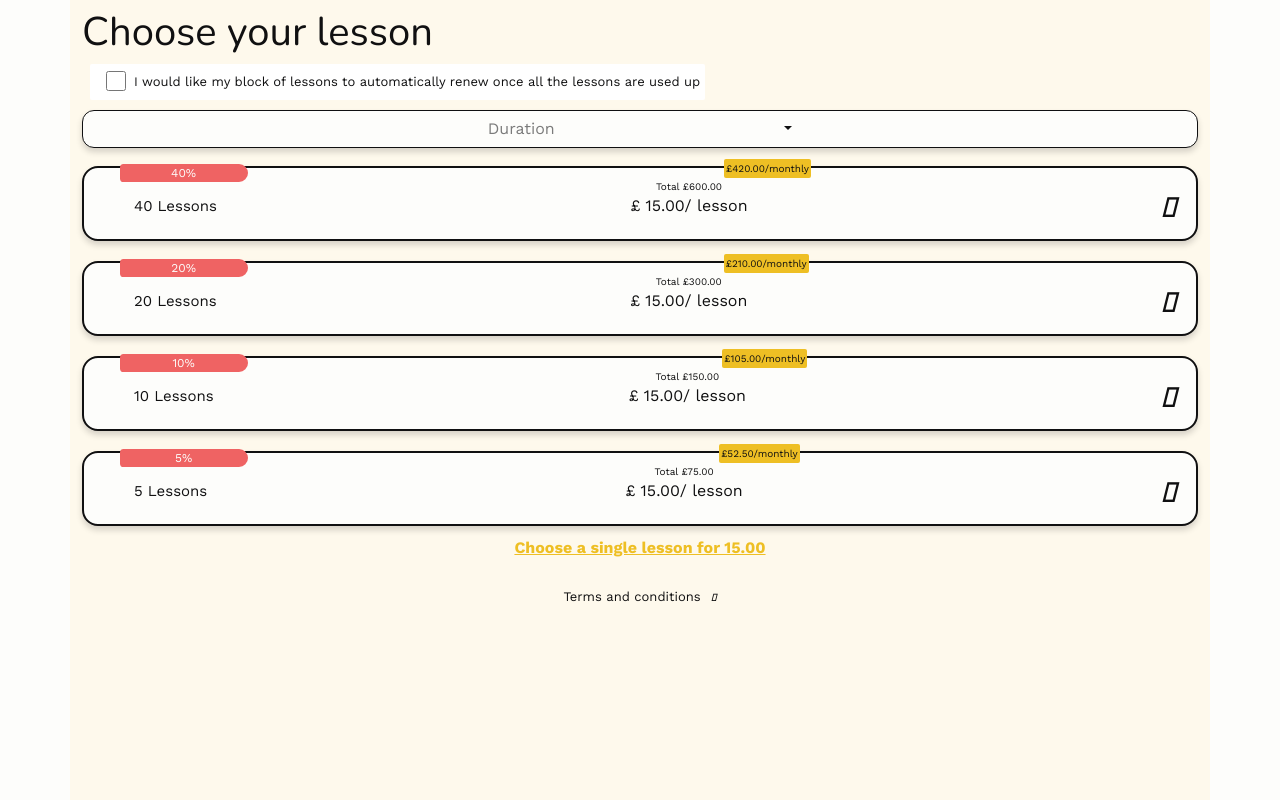
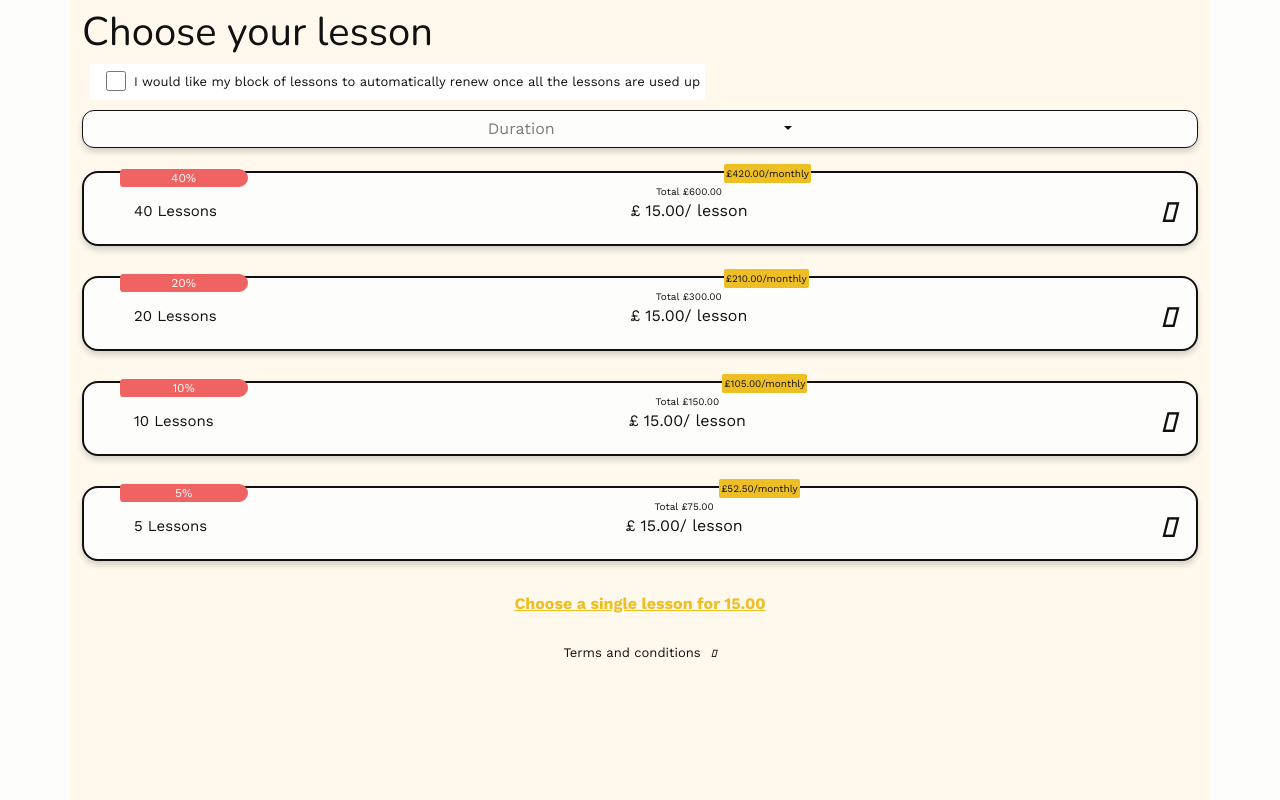
Before and after one commit to L3monJuic3/Musicon, a Rails app: page /lesson_orders in a window 1280 px wide. Shown: the part 58-858 px from the top of the page. Run offline with Rails 7, Linux system fonts and the light colour scheme; a user stored in the database is signed in; data comes from the database, SQL or seed files in the repository; style sheets or scripts are compiled from the project's sources; some libraries are stand-ins or nearby versions.

Commit message:
spacing changes on lesson form

```diff
--- a/app/views/lessons/_form.html.erb
+++ b/app/views/lessons/_form.html.erb
@@ -33,7 +33,7 @@
       <% if package > 1 %>
         <div class="align-items-center justify-content-center" >
 
-          <div class="d-flex flex-column col-12 border border-2 bg-light-gray rounded-4 justify-content-center" data-dropdown-target="package" data-action="click->dropdown#packageType" value="<%=package%>" id="lesson-package" style="margin-bottom: 10px; margin-top: 10px; height: 75px">
+          <div class="d-flex flex-column col-12 border border-2 bg-light-gray rounded-4 justify-content-center" data-dropdown-target="package" data-action="click->dropdown#packageType" value="<%=package%>" id="lesson-package" style="margin-bottom: 15px; margin-top: 15px; height: 75px">
 
             <div class="text-center" id="discount-div">
               <span><%= package %>%</span>
@@ -60,7 +60,7 @@
         </div>
         <% else %>
 
-        <div class="text-center text-primary text-decoration-underline" data-dropdown-target="package" data-action="click->dropdown#packageType" value="<%=package%>">
+        <div class="text-center text-primary text-decoration-underline mt-3" data-dropdown-target="package" data-action="click->dropdown#packageType" value="<%=package%>">
           <strong>Choose a single lesson for <%= @all_lessons.round_price(@lesson_price) %></strong>
         </div>
 
```
